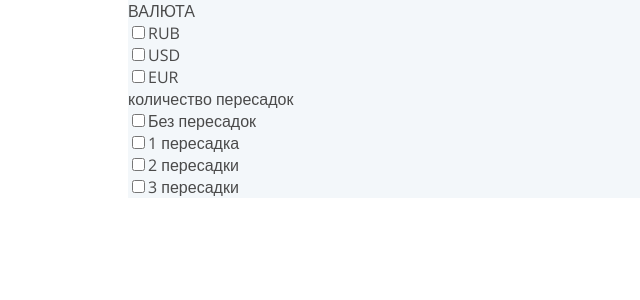
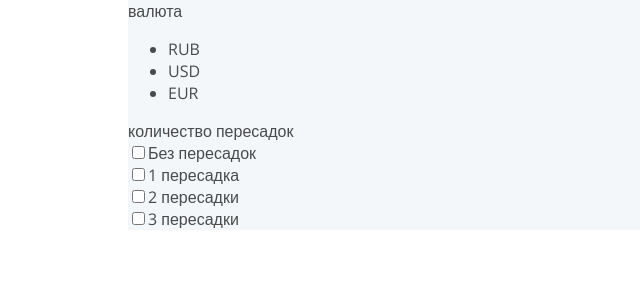
Before and after one commit to klochkovS/test_task_aviasales, a React app: page / in a window 1280 px wide. Shown: the top 300 px of the page, without its empty margins (0-640 px from the left). Built offline with nearby package versions, Linux system fonts and the light colour scheme.

Commit message:
finish layout for filters

```diff
--- a/src/Components/CurrencyFilter/CurrencyFilter.jsx
+++ b/src/Components/CurrencyFilter/CurrencyFilter.jsx
@@ -1,4 +1,5 @@
 import React from 'react';
+import PropTypes from 'prop-types';
 
 const curencyList = [
   'RUB',
@@ -7,35 +8,38 @@ const curencyList = [
 ];
 
 const CurrencyFilter = ({ handleCurrencyControl, currencyCode }) => (
-  <div className="filters__item">
-    <div className="filters__header">ВАЛЮТА</div>
-    <div className="filters__content">
-      <div className="checkboxes-list">
-        {curencyList.map((v) => {
-          if (v === currencyCode) {
+  <div className="filters__item filter">
+    <div className="filter__header">валюта</div>
+    <div className="filter__content">
+      <ul className="currency-list">
+        {
+          curencyList.map((val) => {
+            if (val === currencyCode) {
+              return (
+                <li
+                  className="currency-list__item currency-list__item_selected"
+                  onClick={handleCurrencyControl}
+                >{val}
+                </li>
+              );
+            }
             return (
-              <div className="checkboxes-list__item" onClick={handleCurrencyControl}>
-                <span className="checkbox">
-                  <input className="checkbox__field" type="checkbox" />
-                  <span className="checkbox__view" />
-                </span>
-                <label className="checkboxes-list__label">{v}</label>
-              </div>
+              <li
+                className="currency-list__item"
+                onClick={handleCurrencyControl}
+              >{val}
+              </li>
             );
-          }
-          return (
-            <div className="checkboxes-list__item" onClick={handleCurrencyControl}>
-              <span className="checkbox">
-                <input className="checkbox__field" type="checkbox" />
-                <span className="checkbox__view" />
-              </span>
-              <label className="checkboxes-list__label">{v}</label>
-            </div>
-          );
-        })}
-      </div>
+          })
+        }
+      </ul>
     </div>
   </div>
 );
 
+CurrencyFilter.propTypes = {
+  handleCurrencyControl: PropTypes.func.isRequired,
+  currencyCode: PropTypes.string.isRequired,
+};
+
 export default CurrencyFilter;
```
